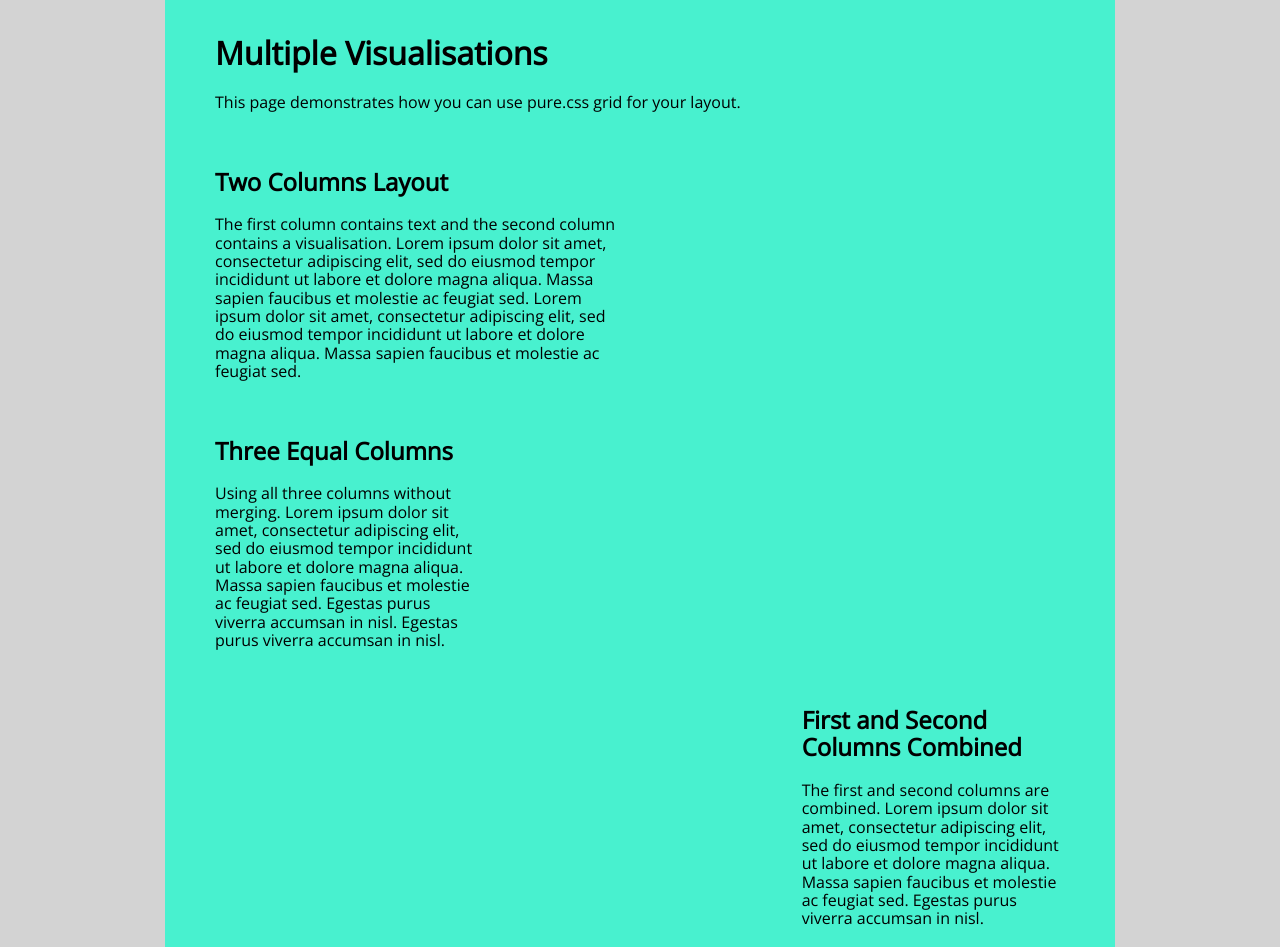
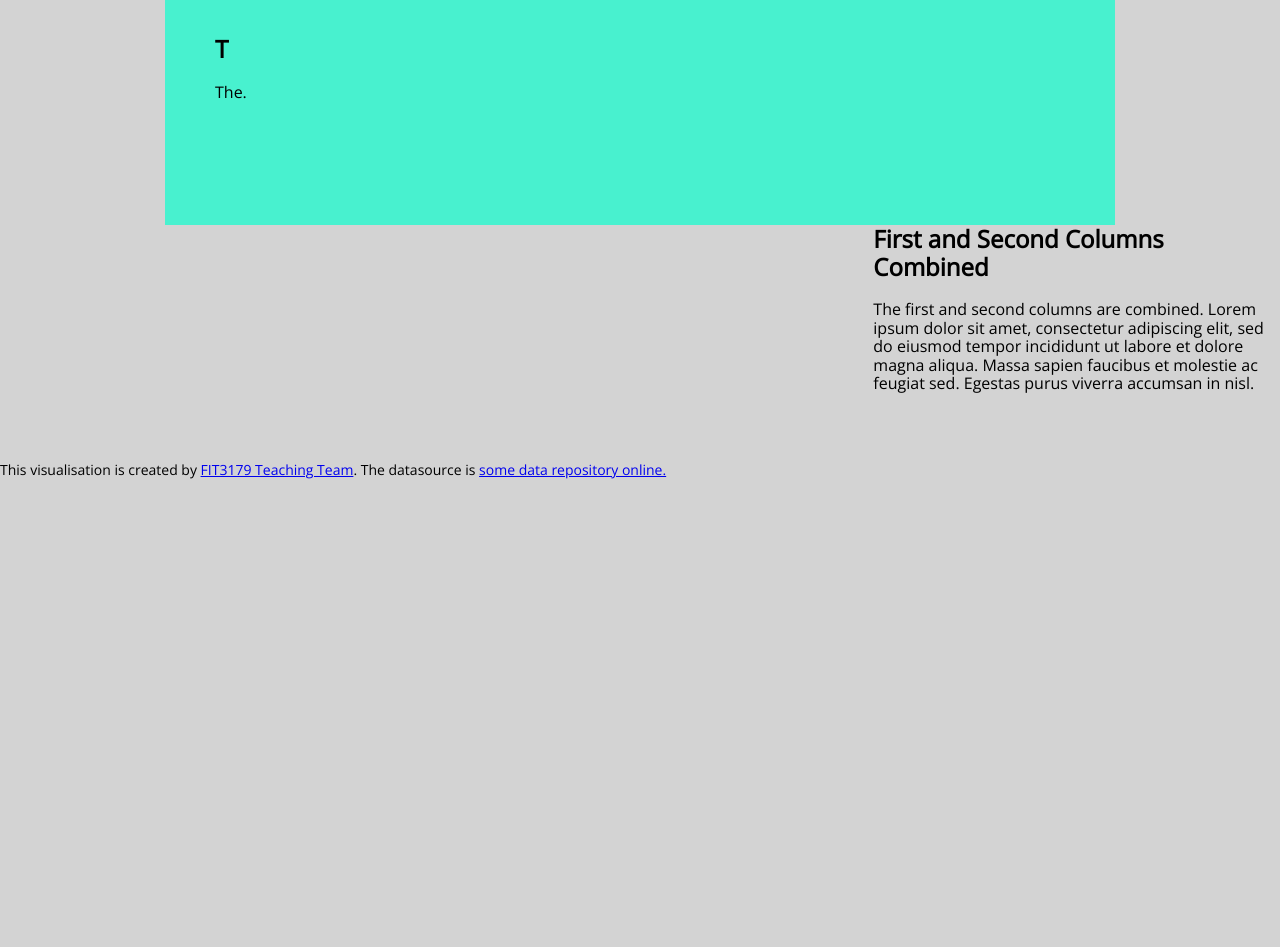
Before and after one commit to YunusNuzili/FIT3179, a plain HTML site: page Visualisation2/index.html in a window 1280 px wide. Shown: the top 947 px of the page. After the commit the page ends 800 px from the top, so only its background shows below. Drawn offline with nearby package versions, Linux system fonts and the light colour scheme; a script that the page names is missing.

Commit message:
Update index.html

```diff
--- a/Visualisation2/index.html
+++ b/Visualisation2/index.html
@@ -2,7 +2,7 @@
 <html>
 
 <head>
-  <title>Multiple Visualisations | An Example</title>
+  <title>Accidents in Victoria</title>
   <!-- Import Vega & Vega-Lite (does not have to be from CDN) -->
   <script src="https://cdn.jsdelivr.net/npm/vega@5.20.2"></script>
   <script src="https://cdn.jsdelivr.net/npm/vega-lite@5.1.0"></script>
@@ -29,23 +29,13 @@
   <div class="page">
 
     <!-- pure grid group -->
-    <div class="pure-g">
-      <div class="pure-u-1-1">
-        <h1>Multiple Visualisations</h1>
-        <p>This page demonstrates how you can use pure.css grid for your layout.</p>
-      </div>
-    </div>
-    <!-- end pure grid group -->
 
     <!-- pure grid group -->
     <div class="pure-g">
       <div class="pure-u-1-2">
         <div class="description description-left">
-          <h2>Two Columns Layout</h2>
-          <p>The first column contains text and the second column contains a visualisation.
-            Lorem ipsum dolor sit amet, consectetur adipiscing elit, sed do eiusmod tempor incididunt ut labore et
-            dolore magna aliqua. Massa sapien faucibus et molestie ac feugiat sed. Lorem ipsum dolor sit amet, consectetur adipiscing elit, sed do eiusmod tempor incididunt ut labore et
-            dolore magna aliqua. Massa sapien faucibus et molestie ac feugiat sed. </p>
+          <h2>T</h2>
+          <p>The. </p>
         </div>
       </div>
       <div class="pure-u-1-2">
@@ -55,18 +45,6 @@
     <!-- end pure grid group -->
 
     <!-- pure grid group -->
-    <div class="pure-g">
-      <div class="pure-u-1-3">
-        <div class="description description-left">
-          <h2>Three Equal Columns</h2>
-          <p>Using all three columns without merging. Lorem ipsum dolor sit amet, consectetur adipiscing elit, sed do
-            eiusmod tempor incididunt ut labore et dolore magna aliqua. Massa sapien faucibus et molestie ac feugiat
-            sed. Egestas purus viverra accumsan in nisl. Egestas purus viverra accumsan in nisl.</p>
-        </div>
-      </div>
-      <div class="pure-u-1-3">
-        <div id="vis4" class="vis-container"></div>
-      </div>
       <div class="pure-u-1-3" style="width: 31.5%;">
         <div id="vis3" class="vis-container" style="margin-left: 15px;"></div>
       </div>
```
